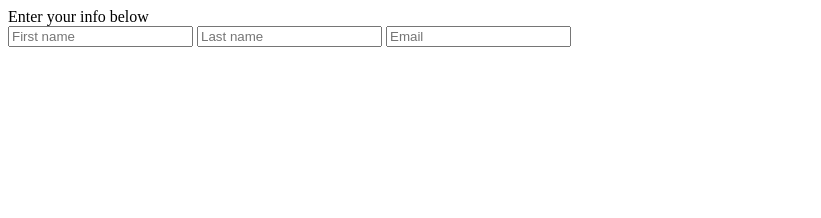
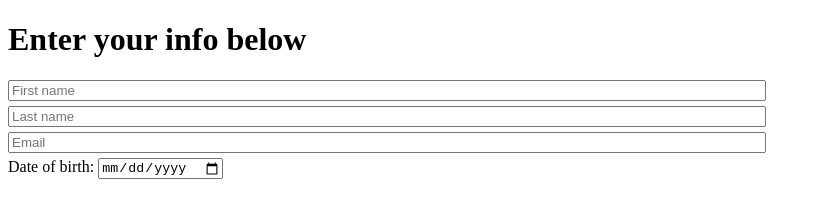
Before and after one commit to csci-abuhler/Prompt--Sign-Up, a plain HTML site: page index.html in a window 1280 px wide. Shown: the whole page, without its empty margins (0-821 px from the left). Drawn offline with Linux system fonts and the light colour scheme.

Commit message:
Update 3
More content added

```diff
--- a/index.html
+++ b/index.html
@@ -8,12 +8,20 @@
   </head>
 
   <body>
-    <div>Enter your info below</div>
+    <div class="outer-container">
 
-    <div class="details">
-      <input type="text" id="first_name" placeholder="First name"></input>
-      <input type="text" id="last_name" placeholder="Last name"></input>
-      <input type="email" id="email" placeholder="Email"></input>
+    <!--Title on top of the page-->
+    <h1>Enter your info below</h1>
+    <!-- Main details collected here-->
+      <div class="details">
+        <input type="text" id="first_name" placeholder="First name"></input>
+        <input type="text" id="last_name" placeholder="Last name"></input>
+        <input type="email" id="email" placeholder="Email"></input>
+        <div>
+          Date of birth:
+          <input type="date" id="date"></input>
+        </div>
+      </div>
     </div>
   </body>
 </html>
--- a/style.css
+++ b/style.css
@@ -0,0 +1,9 @@
+.details {
+  display: flex;
+  flex-direction: column;
+  row-gap: 5px;
+}
+
+.outer-container {
+  width: 60%;
+}
```
